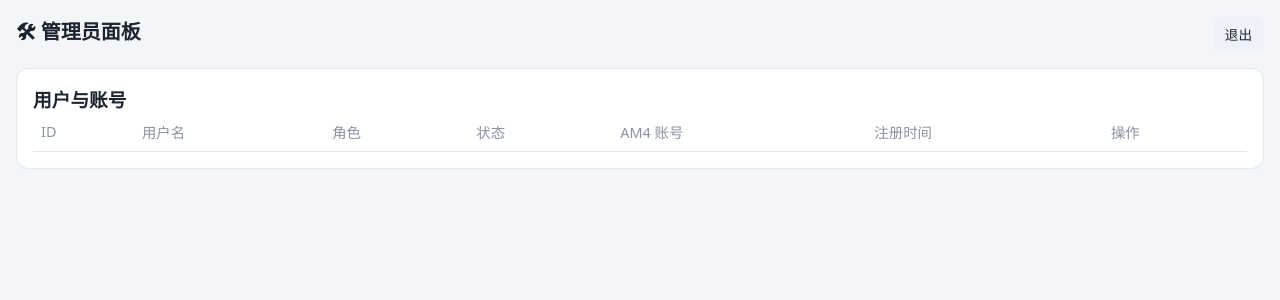
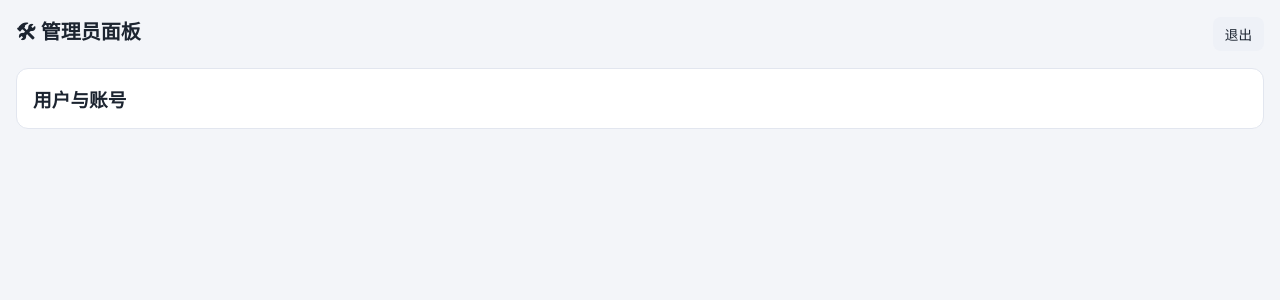
Before and after one commit to BG7ZDQ/AutoAM4, a Python web app: template src/templates/admin.html in a window 1280 px wide. Shown: the top 300 px of the page. Run offline with Jinja, Linux system fonts and the light colour scheme; the template is opened without the code that fills it, so the values that code supplies are empty.

Commit message:
style: 管理面板用户列表改为卡片布局（邮箱/注册时间/操作按钮入卡）

```diff
--- a/src/templates/admin.html
+++ b/src/templates/admin.html
@@ -16,29 +16,22 @@ button{border:0;border-radius:8px;padding:7px 12px;font-size:.85rem;cursor:point
 .btn-pri{background:var(--pri)}.btn-ok{background:var(--ok)}.btn-warn{background:var(--warn)}
 .btn-err{background:var(--err)}.btn-ghost{background:#eef1f7;color:var(--t)}
 .card{background:var(--card);border:1px solid var(--brd);border-radius:12px;padding:16px;margin-bottom:16px}
-table{width:100%;border-collapse:collapse;font-size:.9rem}
-th,td{padding:9px 8px;text-align:left;border-bottom:1px solid var(--brd);vertical-align:middle}
-th{color:var(--t3);font-weight:500;white-space:nowrap}
 .badge{display:inline-block;padding:2px 8px;border-radius:999px;font-size:.75rem}
 .badge.active{background:#dcfce7;color:var(--ok)}.badge.pending{background:#fef3c7;color:var(--warn)}
 .badge.disabled{background:#fee2e2;color:var(--err)}.badge.admin{background:#dbeafe;color:var(--pri)}
-.ops{display:flex;gap:6px;flex-wrap:wrap}
-.ops button{padding:5px 9px;font-size:.78rem}
-.ops-toggle{display:none}
-.note{color:var(--t3);font-size:.85rem;margin-top:8px}
-.mail-cell{display:block;max-width:150px;overflow-x:auto;white-space:nowrap;
+.user-cards{display:grid;grid-template-columns:repeat(auto-fill,minmax(280px,1fr));gap:12px}
+.user-card{background:var(--card);border:1px solid var(--brd);border-radius:12px;padding:14px;
+  display:flex;flex-direction:column;gap:8px}
+.u-top{display:flex;align-items:center;gap:8px;flex-wrap:wrap}
+.u-name{font-weight:700;font-size:1rem}
+.u-mail{font-size:.82rem;color:var(--t2);min-width:0}
+.u-time{font-size:.75rem;color:var(--t3)}
+.u-ops{display:flex;gap:6px;flex-wrap:wrap;margin-top:2px;padding-top:8px;border-top:1px dashed var(--brd)}
+.u-ops button{padding:6px 10px;font-size:.78rem}
+.mail-cell{display:block;max-width:200px;overflow-x:auto;white-space:nowrap;
   scrollbar-width:none;-webkit-overflow-scrolling:touch}
 .mail-cell::-webkit-scrollbar{display:none}
-@media(max-width:768px){
-  table thead th:nth-child(1),table tbody td:nth-child(1),
-  table thead th:nth-child(5),table tbody td:nth-child(5),
-  table thead th:nth-child(6),table tbody td:nth-child(6){display:none}
-  .ops{display:none;flex-direction:column;gap:5px;margin-top:6px;width:max-content}
-  .ops.open{display:flex}
-  .ops-toggle{display:inline-flex}
-  .card{padding:10px}
-  th,td{padding:6px 6px;font-size:.8rem}
-}
+@media(max-width:480px){.user-cards{grid-template-columns:1fr}.card{padding:10px}}
 </style>
 </head>
 <body>
@@ -49,12 +42,7 @@ th{color:var(--t3);font-weight:500;white-space:nowrap}
 </div>
 <div class="card">
   <h3>用户与账号</h3>
-  <div style="overflow-x:auto">
-  <table>
-    <thead><tr><th>ID</th><th>用户名</th><th>角色</th><th>状态</th><th>AM4 账号</th><th>注册时间</th><th>操作</th></tr></thead>
-    <tbody id="ub"></tbody>
-  </table>
-  </div>
+  <div id="ub" class="user-cards"></div>
 </div>
 <script>
 const CSRF = "{{ csrf_token }}";
@@ -66,28 +54,26 @@ function esc(s){ return String(s==null?'':s).replace(/[&<>"']/g,c=>({'&':'&amp;'
 function mailCell(e){e=String(e==null?'':e);if(!e)return'—';return'<span class="mail-cell" title="'+esc(e)+'">'+esc(e)+'</span>'}
 function loadUsers(){
   api('/api/admin/users').then(d=>{
-    const tb=document.getElementById('ub');
-    if(!d.ok){ tb.innerHTML='<tr><td colspan="7">加载失败</td></tr>'; return; }
-    tb.innerHTML = d.users.map(u=>{
+    const box=document.getElementById('ub');
+    if(!d.ok){ box.innerHTML='<div style="color:var(--t3)">加载失败</div>'; return; }
+    box.innerHTML = d.users.map(u=>{
       const st=esc(u.status), role=u.is_admin?'管理员':'用户';
-      const ops=[];
+      let ops='';
       if(!u.is_admin){
-        ops.push('<button class="btn-pri" onclick="enter('+u.id+')">进入</button>');
-        if(u.status==='pending') ops.push('<button class="btn-ok" onclick="setStatus('+u.id+',\'active\')">通过</button>');
-        if(u.status!=='disabled') ops.push('<button class="btn-warn" onclick="setStatus('+u.id+',\'disabled\')">停用</button>');
-        if(u.status==='disabled') ops.push('<button class="btn-ok" onclick="setStatus('+u.id+',\'active\')">启用</button>');
-        ops.push('<button class="btn-err" onclick="delUser('+u.id+')">删除</button>');
+        ops+='<button class="btn-pri" onclick="enter('+u.id+')">进入</button>';
+        if(u.status==='pending')ops+='<button class="btn-ok" onclick="setStatus('+u.id+',\'active\')">通过</button>';
+        if(u.status!=='disabled')ops+='<button class="btn-warn" onclick="setStatus('+u.id+',\'disabled\')">停用</button>';
+        if(u.status==='disabled')ops+='<button class="btn-ok" onclick="setStatus('+u.id+',\'active\')">启用</button>';
+        ops+='<button class="btn-err" onclick="delUser('+u.id+')">删除</button>';
       }
-      const opsCell = u.is_admin
-        ? '<td style="color:var(--t3)">—</td>'
-        : '<td><button class="ops-toggle btn-pri" onclick="toggleOps(this)">⚙ 操作</button>'+
-          '<div class="ops">'+ops.join('')+'</div></td>';
-      return '<tr><td>'+u.id+'</td><td>'+esc(u.username)+'</td>'+
-        '<td><span class="badge '+(u.is_admin?'admin':'')+'">'+role+'</span></td>'+
-        '<td><span class="badge '+st+'">'+esc(u.status)+'</span></td>'+
-        '<td>'+mailCell(u.am4_email)+'</td>'+
-        '<td>'+new Date(u.created_at*1000).toLocaleString()+'</td>'+
-        opsCell+'</tr>';
+      return '<div class="user-card">'+
+        '<div class="u-top"><span class="u-name">'+esc(u.username)+'</span>'+
+        '<span class="badge '+(u.is_admin?'admin':'')+'">'+role+'</span>'+
+        '<span class="badge '+st+'">'+esc(u.status)+'</span></div>'+
+        '<div class="u-mail">'+mailCell(u.am4_email)+'</div>'+
+        '<div class="u-time">注册于 '+new Date(u.created_at*1000).toLocaleString()+'</div>'+
+        (u.is_admin?'':'<div class="u-ops">'+ops+'</div>')+
+        '</div>';
     }).join('');
   });
 }
@@ -103,10 +89,6 @@ function enter(id){
   api('/api/admin/impersonate',{method:'POST',headers:{'Content-Type':'application/json'},
     body:JSON.stringify({user_id:id})}).then(d=>{ if(d.ok) location.href='/'; else alert(d.msg); });
 }
-function toggleOps(btn){
-  var ops=btn.parentElement.querySelector('.ops');
-  if(ops)ops.classList.toggle('open');
-}
 function logout(){
   api('/api/logout',{method:'POST'}).then(()=>location.href='/login');
 }
```
